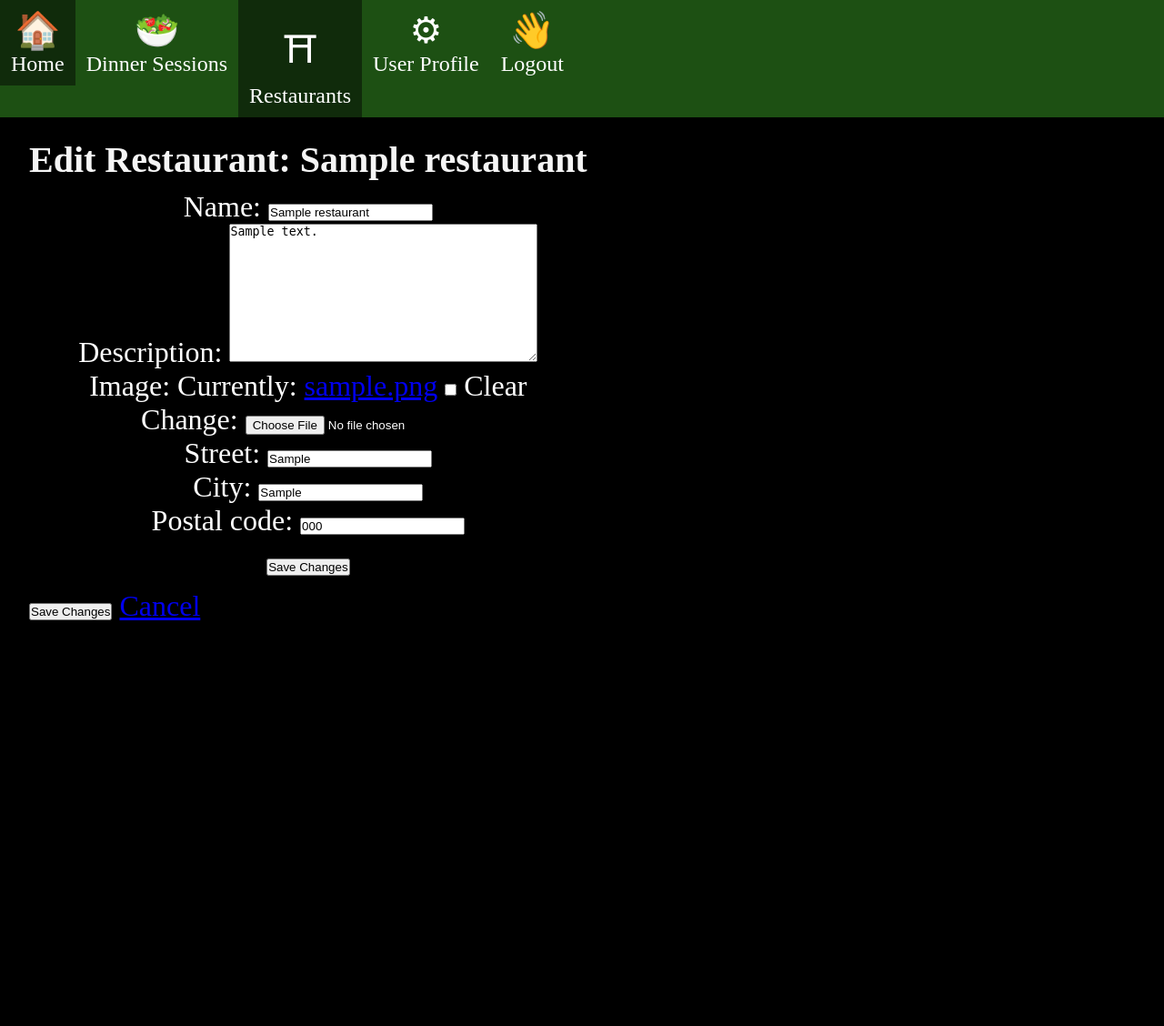
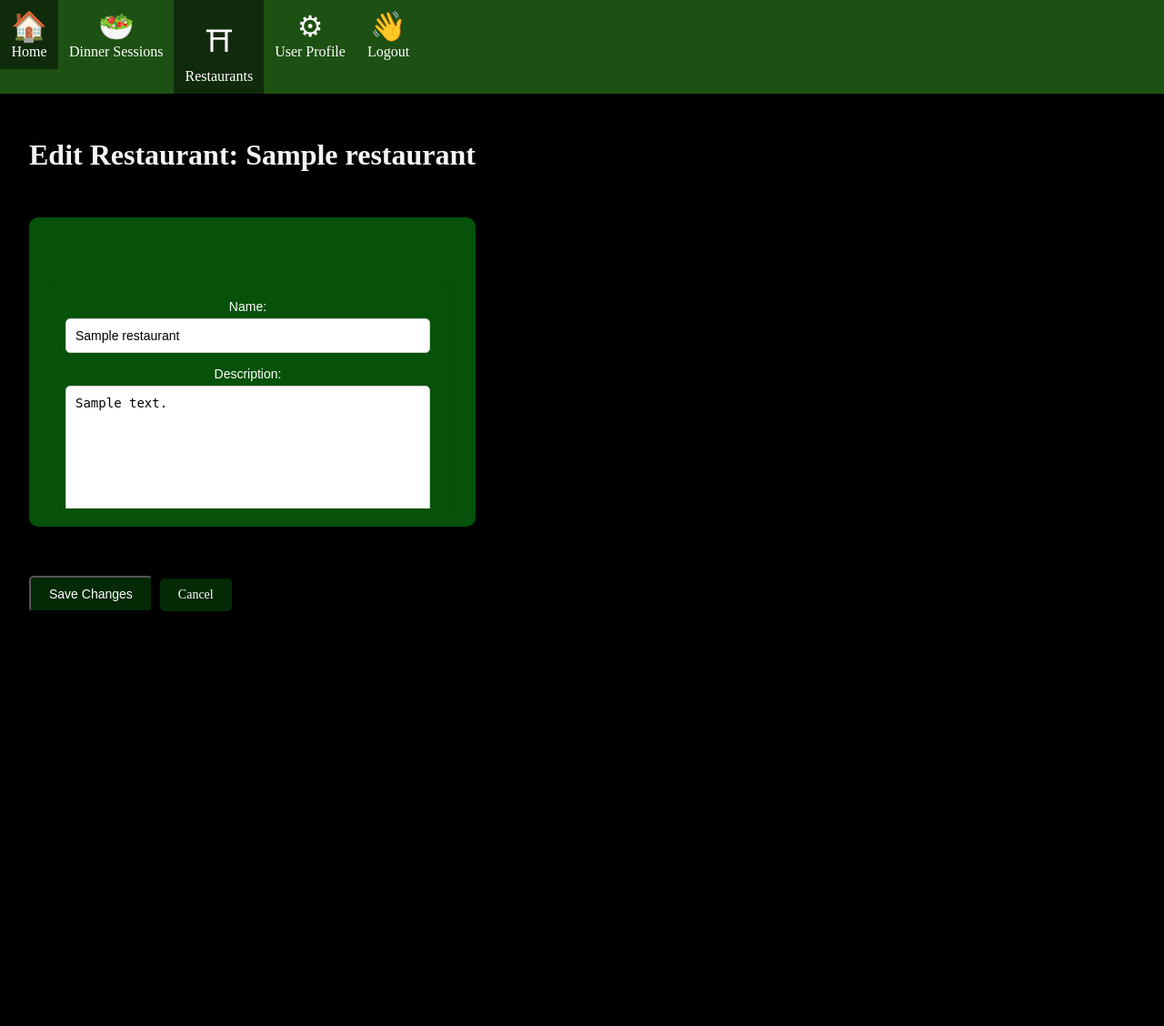
Before and after one commit to slaweksystem/BiteClub, a Django app: page /restaurants/1/edit-restaurant/ in a window 1280 px wide. Shown: the top 1128 px of the page at 91% size. Run offline with Django 5.2, Linux system fonts and the light colour scheme; a user stored in the database is signed in; tables that the repository leaves empty hold one stand-in row (values such as "Sample post").

Commit message:
style change

```diff
--- a/biteclub/static/css/style.css
+++ b/biteclub/static/css/style.css
@@ -26,11 +26,11 @@ main {
 }
 
 h2 {
-    font-size: 2.5rem;
+    font-size: 2rem;
 }
 
 p {
-    font-size: 2rem;
+    font-size: 1.5rem;
 }
 
 ul {
@@ -54,13 +54,12 @@ ul {
     text-align: center;
     padding: 10px 12px;
     text-decoration: none;
-    font-size: 2.5rem;
+    font-size: 2rem;
   }
 
   li p {
-    font-size: 1.5rem
+    font-size: 1rem
   }
-
 
   li a:hover:not(.active) {
     background-color: #102b0b;
@@ -136,7 +135,7 @@ ul {
 }
 
 .logout-button {
-  font-size: 2.5rem;
+  font-size: 2rem;
   background-color: rgb(0, 0, 0, 0);
   border: none;
 }
@@ -159,3 +158,152 @@ td, th {
 tr:nth-child(even) {
   background-color: #444444;
 }
+
+.btn {
+  display: inline-block;
+  padding: 10px 20px;
+  font-size: 14px;
+  text-decoration: none;
+  color: #fff;
+  background: #032905;
+  border-radius: 5px;
+  text-align: center;
+  transition: background 0.3s ease;
+}
+.btn:hover {
+  background: #021402;
+}
+
+.form-password-change {
+  max-width: 400px;
+  margin: 50px auto; /* Center the form on the page */
+  background: #06520a; /* White background */
+  padding: 20px; /* Add padding inside the form */
+  border-radius: 10px; /* Rounded corners */
+  box-shadow: 0 4px 10px rgba(0, 0, 0, 0.1); /* Subtle shadow for depth */
+  font-family: Arial, sans-serif; /* Clean font */
+}
+
+.form-password-change label {
+  display: block; /* Ensure labels take a full line */
+  font-size: 14px; /* Smaller font for labels */
+  margin-bottom: 5px; /* Space between label and input */
+  color: #ffffff; /* Dark gray text for contrast */
+}
+
+.form-password-change input {
+  width: 100%; /* Full-width input fields */
+  padding: 10px; /* Space inside the input */
+  margin-bottom: 15px; /* Space between inputs */
+  font-size: 14px; /* Match label font size */
+  border: 1px solid #cccccc; /* Light gray border */
+  border-radius: 5px; /* Slightly rounded input fields */
+  box-sizing: border-box; /* Ensure padding is included in width */
+}
+
+
+
+.form-password-change button {
+  width: 100%; /* Full-width button */
+  padding: 10px; /* Space inside button */
+  font-size: 16px; /* Slightly larger font for emphasis */
+  color: #ffffff; /* White text */
+  background: #032905;
+  border: none; /* No border */
+  border-radius: 5px; /* Rounded button */
+  cursor: pointer; /* Pointer cursor on hover */
+  transition: background 0.3s ease; /* Smooth background change on hover */
+}
+
+.form-password-change button:hover {
+  background: #021402; /* Darker blue on hover */
+}
+
+.form-password-change .errorlist {
+  color: #d9534f; /* Red color for error messages */
+  margin-bottom: 10px; /* Space below error messages */
+  font-size: 13px; /* Slightly smaller font for errors */
+}
+
+
+.scrollable-form-container {
+  max-width: 600px;
+  margin: 50px auto; /* Center the form */
+  background: #06520a;
+  padding: 20px; /* Padding inside the container */
+  border-radius: 10px; /* Rounded corners */
+  box-shadow: 0 4px 10px rgba(0, 0, 0, 0.1); /* Subtle shadow for depth */
+  font-family: Arial, sans-serif; /* Clean font */
+  overflow: hidden; /* Prevent overflowing content */
+  display: flex;
+  flex-direction: column;
+}
+
+.scrollable-form-container h2 {
+  font-size: 18px;
+  margin-bottom: 15px;
+  text-align: center;
+  color: #ffffff;
+}
+
+.scrollable-content {
+  max-height: 300px; /* Limit the height of the scrollable area */
+  overflow-y: auto; /* Add vertical scrolling */
+  padding-right: 10px; /* Spacing for scroll bar visibility */
+}
+
+.scrollable-form-container label {
+  display: block; /* Ensure labels take up a full line */
+  font-size: 14px; /* Smaller font for labels */
+  margin-bottom: 5px; /* Space between label and input */
+  color: #ffffff;
+}
+
+.scrollable-form-container input,
+.scrollable-form-container textarea,
+.scrollable-form-container select {
+  width: 100%; /* Full-width fields */
+  padding: 10px; /* Space inside input fields */
+  margin-bottom: 15px; /* Space between inputs */
+  font-size: 14px; /* Input font size */
+  border: 1px solid #cccccc; /* Light gray border */
+  border-radius: 5px; /* Slightly rounded corners */
+  box-sizing: border-box; /* Include padding in width */
+}
+
+.scrollable-form-container input:focus,
+.scrollable-form-container textarea:focus,
+.scrollable-form-container select:focus {
+  border-color: #007bff; /* Highlighted border on focus */
+  outline: none; /* Remove default browser outline */
+  box-shadow: 0 0 5px rgba(0, 123, 255, 0.5); /* Subtle blue glow */
+}
+
+.scrollable-form-container button {
+  width: 100%; /* Full-width button */
+  padding: 10px; /* Space inside button */
+  font-size: 16px; /* Slightly larger font */
+  color: #ffffff; /* White text */
+  background: #032905; /* Primary blue background */
+  border: none; /* Remove default border */
+  border-radius: 5px; /* Rounded button */
+  cursor: pointer; /* Pointer cursor on hover */
+  transition: background 0.3s ease; /* Smooth hover transition */
+}
+
+.scrollable-form-container button:hover {
+  background: #021402; /* Darker blue on hover */
+}
+
+.scrollable-form-container .errorlist {
+  color: #d9534f; /* Red text for error messages */
+  font-size: 13px; /* Slightly smaller text for errors */
+  margin-bottom: 10px; /* Space below error messages */
+}
+
+.scrollable-form-container .form-footer {
+  margin-top: 15px; /* Space above footer */
+  text-align: center; /* Center-align footer text */
+  font-size: 13px; /* Smaller font size */
+  color: #777777; /* Subtle gray for footer */
+}
```
